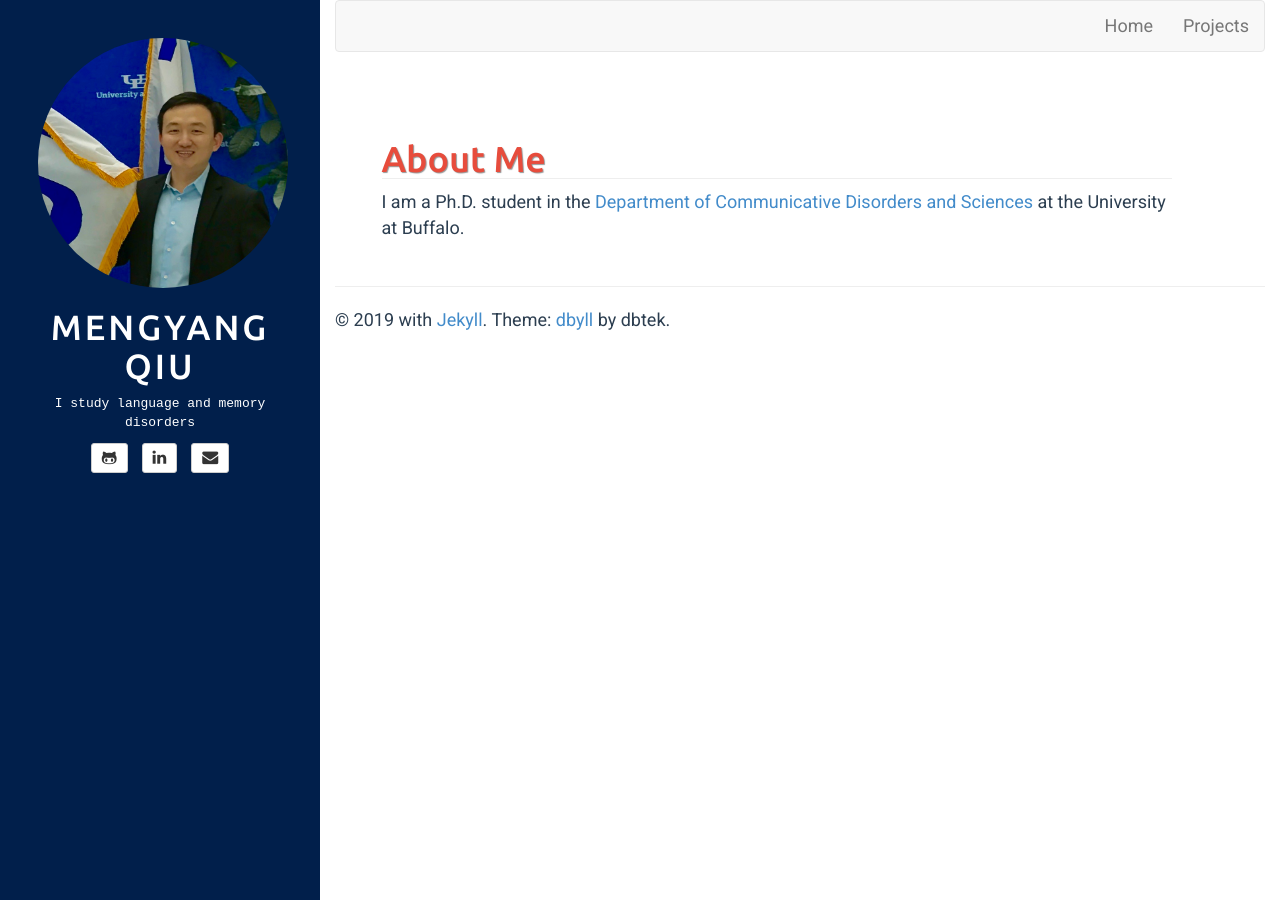
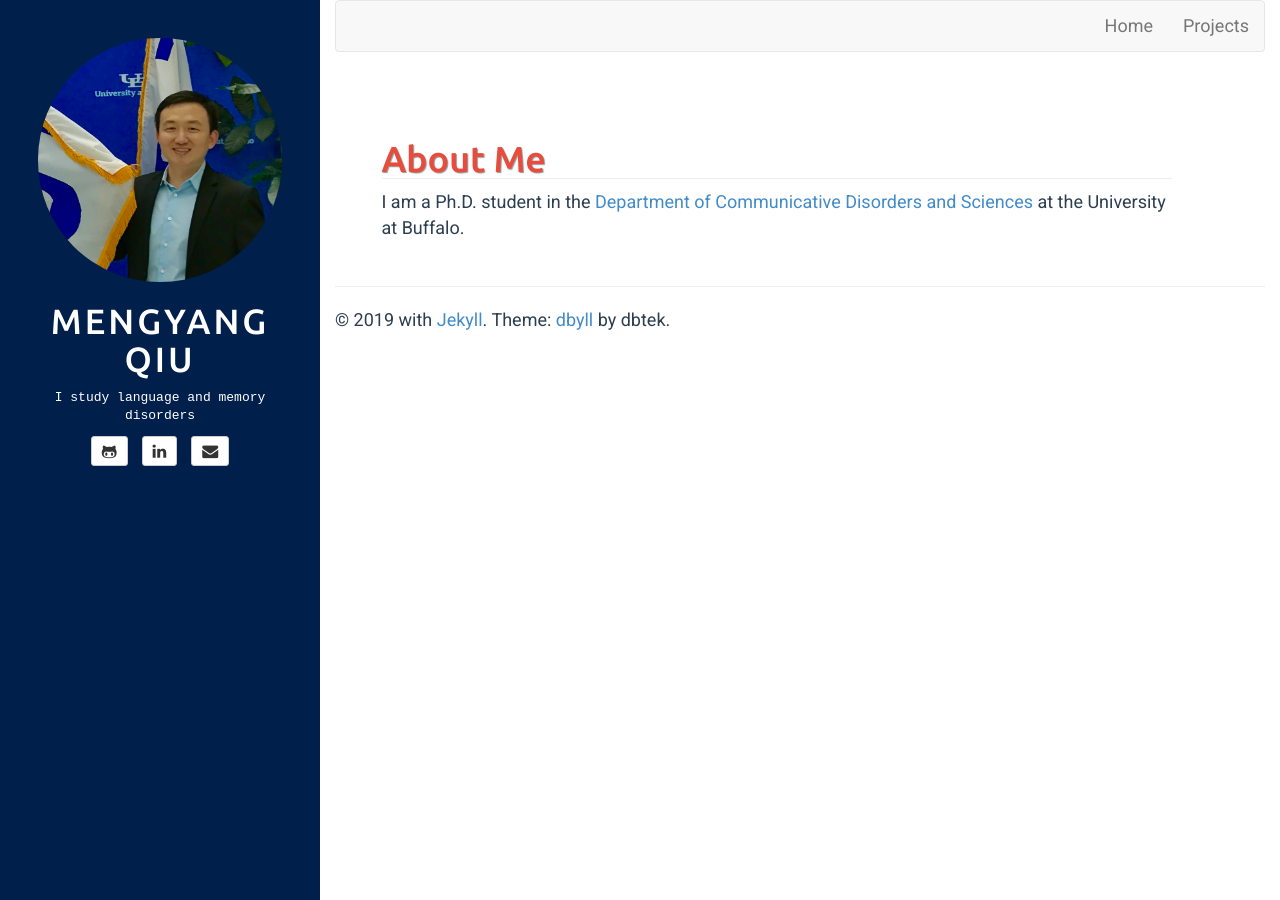
Before and after one commit to mengyangq/mengyangq.github.io, a Jekyll site: the page built from index.html, in a window 1280 px wide. Built offline with Jekyll 4.4.1, drawn with Linux system fonts in a browser that asks for light colours.

Commit message:
Update sidebar.html

```diff
--- a/_includes/sidebar.html
+++ b/_includes/sidebar.html
@@ -1,7 +1,8 @@
 <!-- sidebar.html -->
 <div class="sidebar-header" role="banner">
 	<a href="{{ site.BASE_PATH }}/">
-		<img src="pub/mengyang.jpeg" class="img-circle" width="250" height="250" />
+		<!--<img src="pub/mengyang.jpeg" class="img-circle" width="250" height="250" />-->
+		<img src="pub/mengyang.jpeg" class="img-circle" style='height: 100%; width: 100%; object-fit: contain' />
 	</a>
 
 </div>
```
